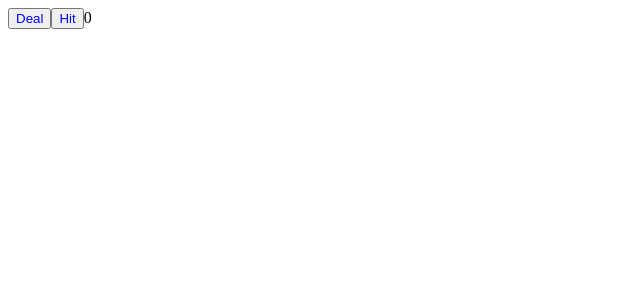
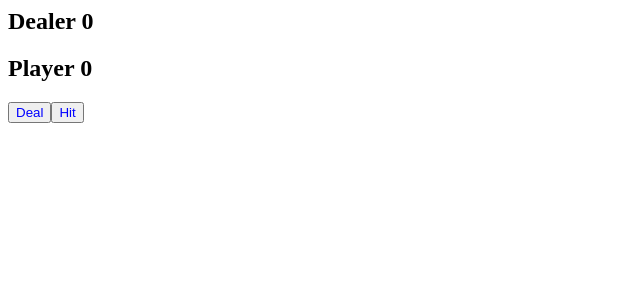
Before and after one commit to mika-lindell/blackjack, a React app: page / in a window 1280 px wide. Shown: the top 300 px of the page, without its empty margins (0-640 px from the left). Built offline with nearby package versions, Linux system fonts and the light colour scheme.

Commit message:
Added dealer hand

```diff
--- a/src/app/app.component.jsx
+++ b/src/app/app.component.jsx
@@ -18,6 +18,33 @@ class AppComponent extends React.Component {
       dealerScore: 0
     }
 
+  }
+
+  render() {
+
+    this.state.playerScore = this.getScore('player');
+    this.state.dealerScore = this.getScore('dealer');
+
+    return (
+      <div>
+        <h2>
+          Dealer <span>{this.state.dealerScore}</span>
+        </h2>
+        <HandComponent hand={this.state.dealer} />
+
+        <h2>
+          Player <span>{this.state.playerScore}</span>
+        </h2>
+        <HandComponent hand={this.state.player} />
+
+        <button onClick={()=>this.deal()}>
+          Deal
+        </button>
+        <button onClick={()=>this.hit()}>
+          Hit
+        </button>
+      </div>
+    );
   }
 
   deal(){
@@ -58,24 +85,7 @@ class AppComponent extends React.Component {
     return total;
   }
 
-  render() {
 
-    this.state.playerScore = this.getScore('player');
-    this.state.dealerScore = this.getScore('dealer');
-
-    return (
-      <div>
-        <HandComponent hand={this.state.player} />
-        <button onClick={()=>this.deal()}>
-          Deal
-        </button>
-        <button onClick={()=>this.hit()}>
-          Hit
-        </button>
-        <span>{this.state.playerScore}</span>
-      </div>
-    );
-  }
 }
 
 export default AppComponent;
--- a/src/hand/hand.component.jsx
+++ b/src/hand/hand.component.jsx
@@ -10,7 +10,6 @@ class HandComponent extends React.Component {
   constructor(props){
     super(props);
   }
-
 
   render() {
 
```
